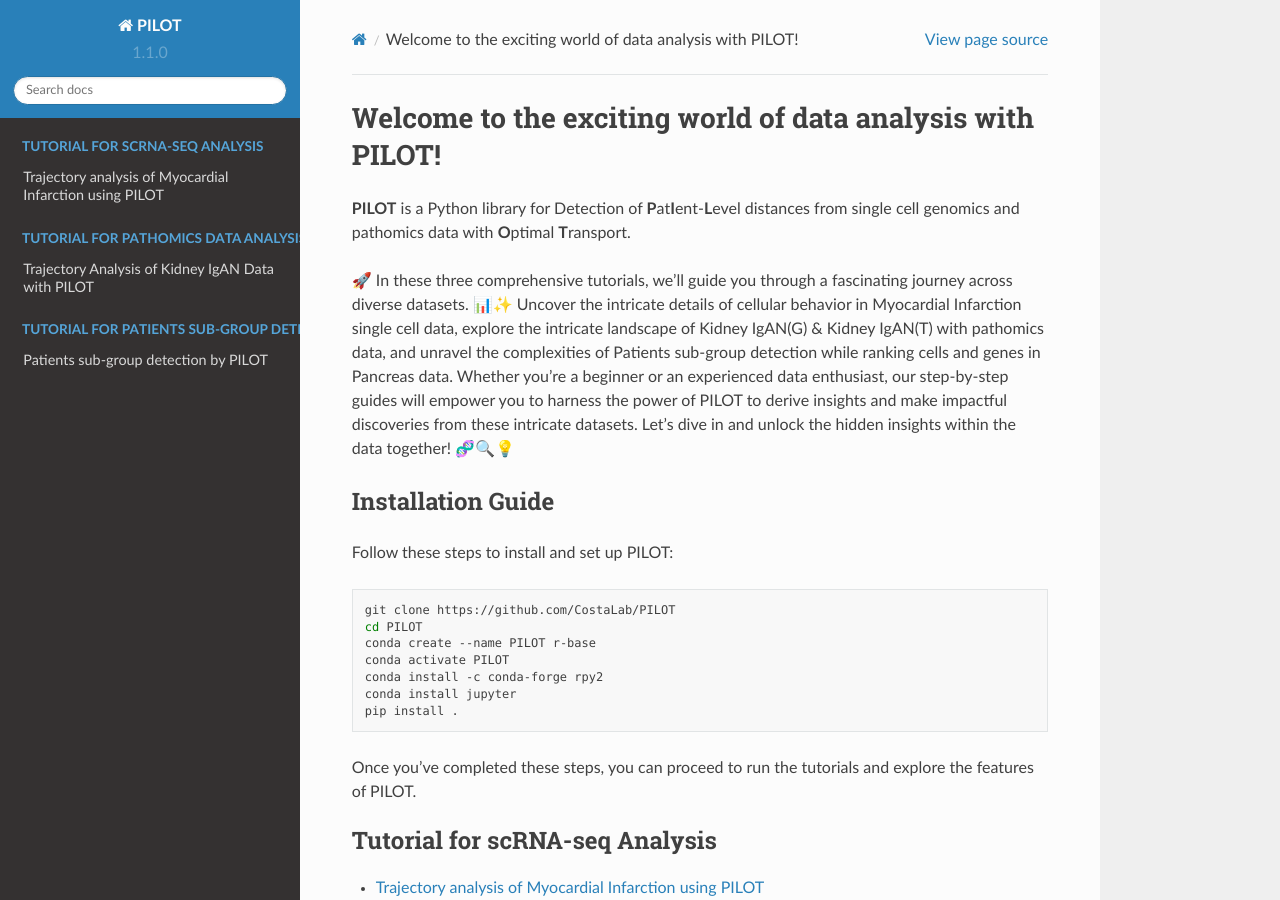
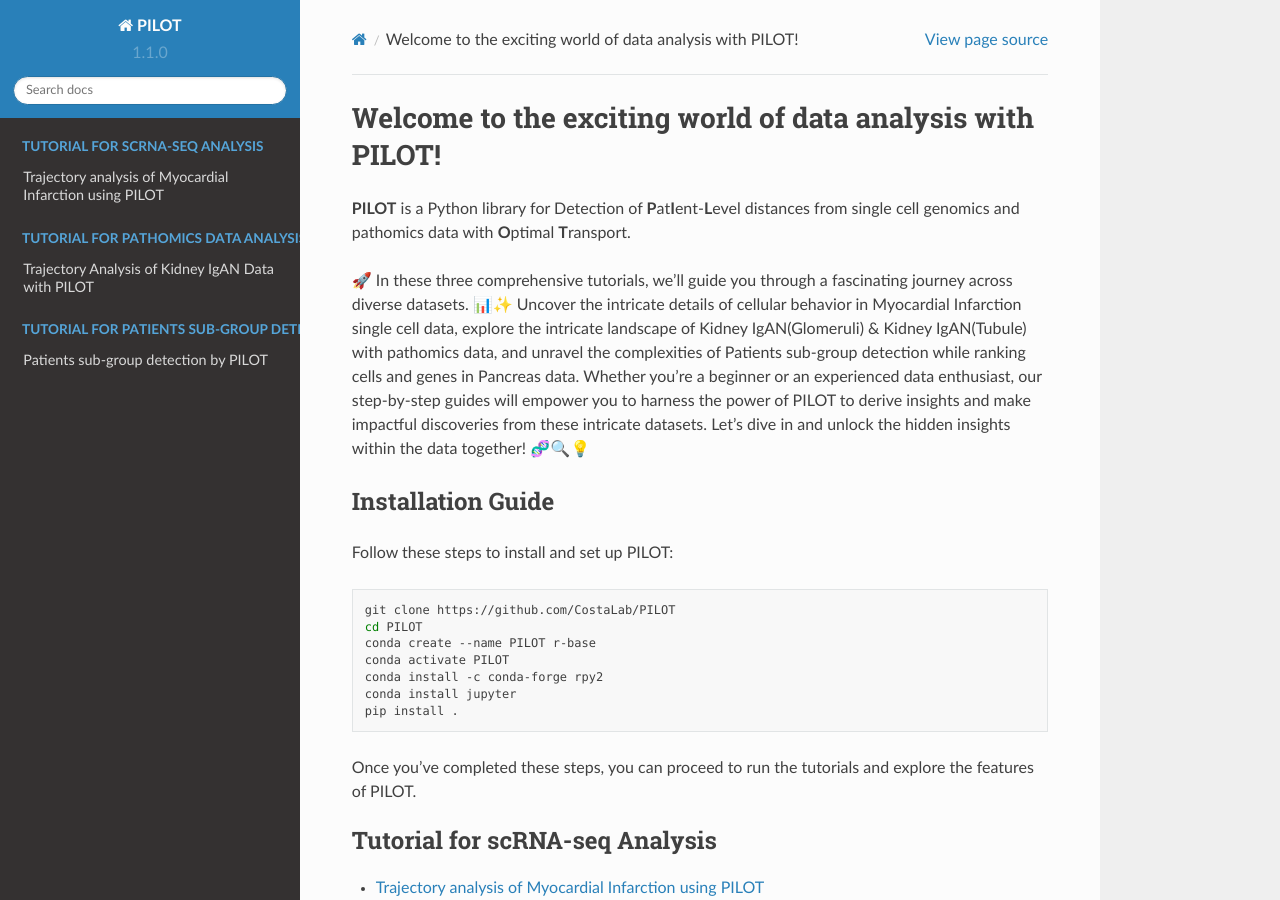
Before and after one commit to CostaLab/PILOT, a Sphinx documentation site: the page built from docs/source/index.md, in a window 1280 px wide and 900 px high. Built offline with Sphinx 7.4.7 and the Read the Docs theme 2.0.0, drawn with Linux system fonts in a browser that asks for light colours.

```diff
--- a/docs/source/index.md
+++ b/docs/source/index.md
@@ -3,7 +3,7 @@
 
 **PILOT** is a Python library for Detection of **P**at**I**ent-**L**evel distances from single cell genomics and pathomics data with **O**ptimal **T**ransport.
 
-🚀 In these three comprehensive tutorials, we'll guide you through a fascinating journey across diverse datasets. 📊✨ Uncover the intricate details of cellular behavior in Myocardial Infarction single cell data, explore the intricate landscape of Kidney IgAN(G) & Kidney IgAN(T) with pathomics data, and unravel the complexities of Patients sub-group detection while ranking cells and genes in Pancreas data. Whether you're a beginner or an experienced data enthusiast, our step-by-step guides will empower you to harness the power of PILOT to derive insights and make impactful discoveries from these intricate datasets. Let's dive in and unlock the hidden insights within the data together! 🧬🔍💡
+🚀 In these three comprehensive tutorials, we'll guide you through a fascinating journey across diverse datasets. 📊✨ Uncover the intricate details of cellular behavior in Myocardial Infarction single cell data, explore the intricate landscape of Kidney IgAN(Glomeruli) & Kidney IgAN(Tubule) with pathomics data, and unravel the complexities of Patients sub-group detection while ranking cells and genes in Pancreas data. Whether you're a beginner or an experienced data enthusiast, our step-by-step guides will empower you to harness the power of PILOT to derive insights and make impactful discoveries from these intricate datasets. Let's dive in and unlock the hidden insights within the data together! 🧬🔍💡
 
 
 ## Installation Guide
```
Also changed, not shown: docs/source/Myocardial_infarction.md (+24 -2 lines), docs/source/Myocardial_infarction_files/Myocardial_infarction_20_5.png (added), docs/source/Myocardial_infarction_files/Myocardial_infarction_24_1.png, 3 other files.
